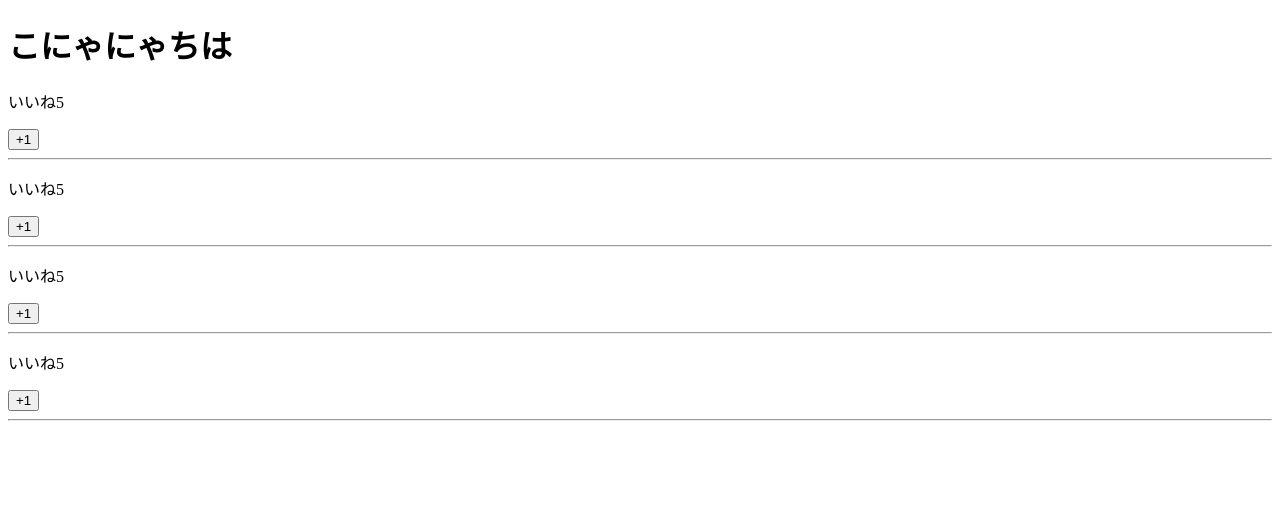
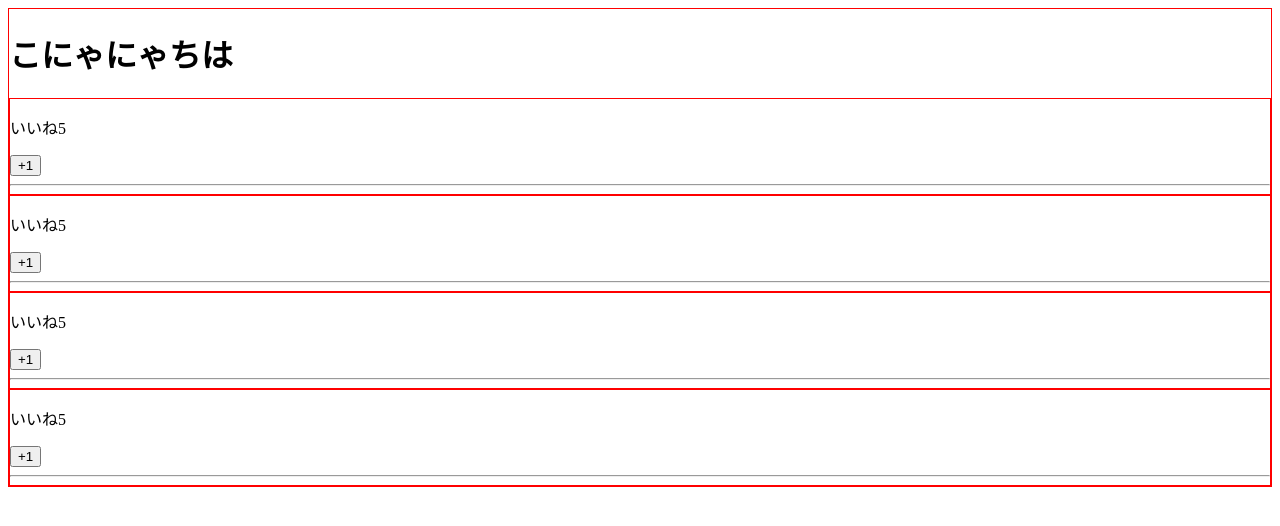
Before and after one commit to Yamasaki-pan961/Vue_practice, a Vue app in the folder vue_cli/: page / in a window 1280 px wide. Shown: the top 526 px of the page. Built offline with nearby package versions, Linux system fonts and the light colour scheme.

Commit message:
コンポーネントにスタイルを適応した（不具合あり）

```diff
--- a/vue_cli/src/App.vue
+++ b/vue_cli/src/App.vue
@@ -17,3 +17,9 @@ export default {
   }
 }
 </script>
+
+<style >
+  div{
+    border:1px solid blue;
+  }
+</style>
--- a/vue_cli/src/components/Like_show.vue
+++ b/vue_cli/src/components/Like_show.vue
@@ -15,3 +15,9 @@ export default {
 	}
 }
 </script>
+
+<style>
+	div{
+		border:1px solid red;
+	}
+</style>
```
Also changed, not shown: 1 other file (tests, documents, lock files or other folders).
